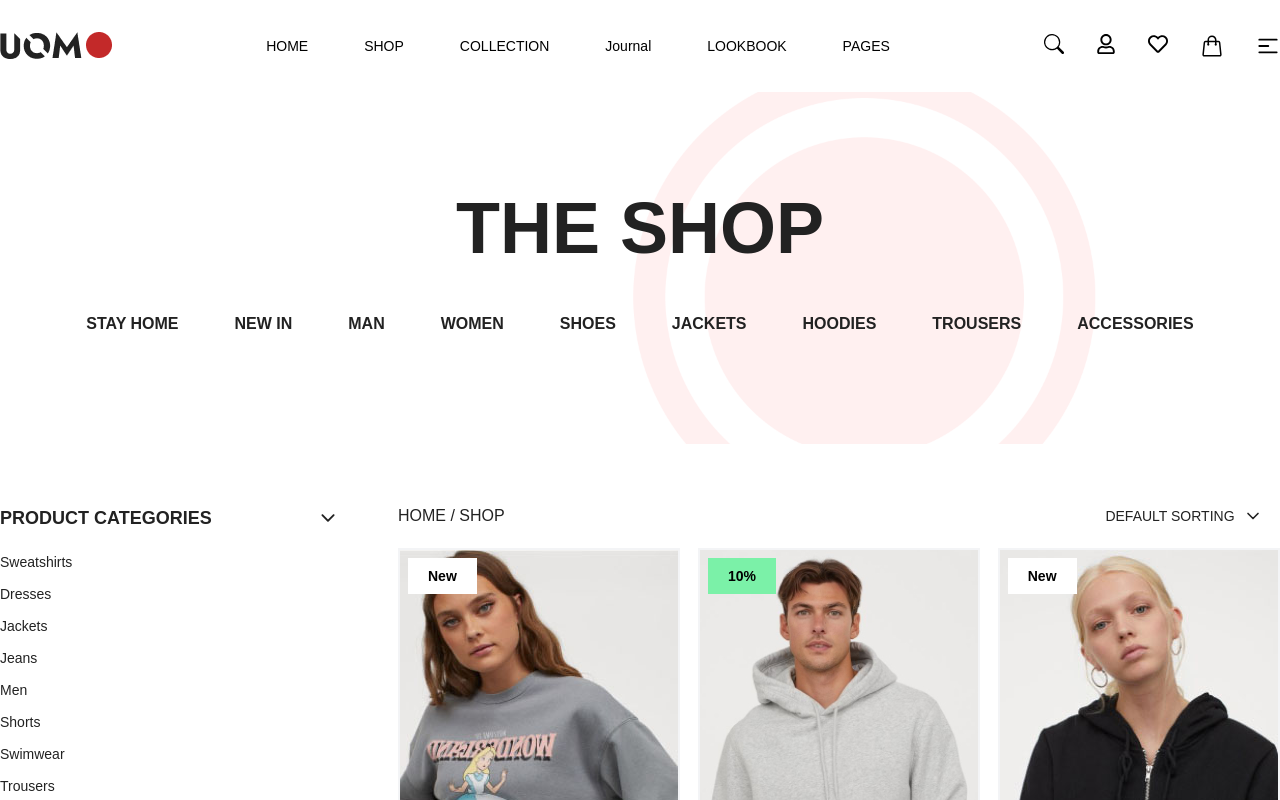
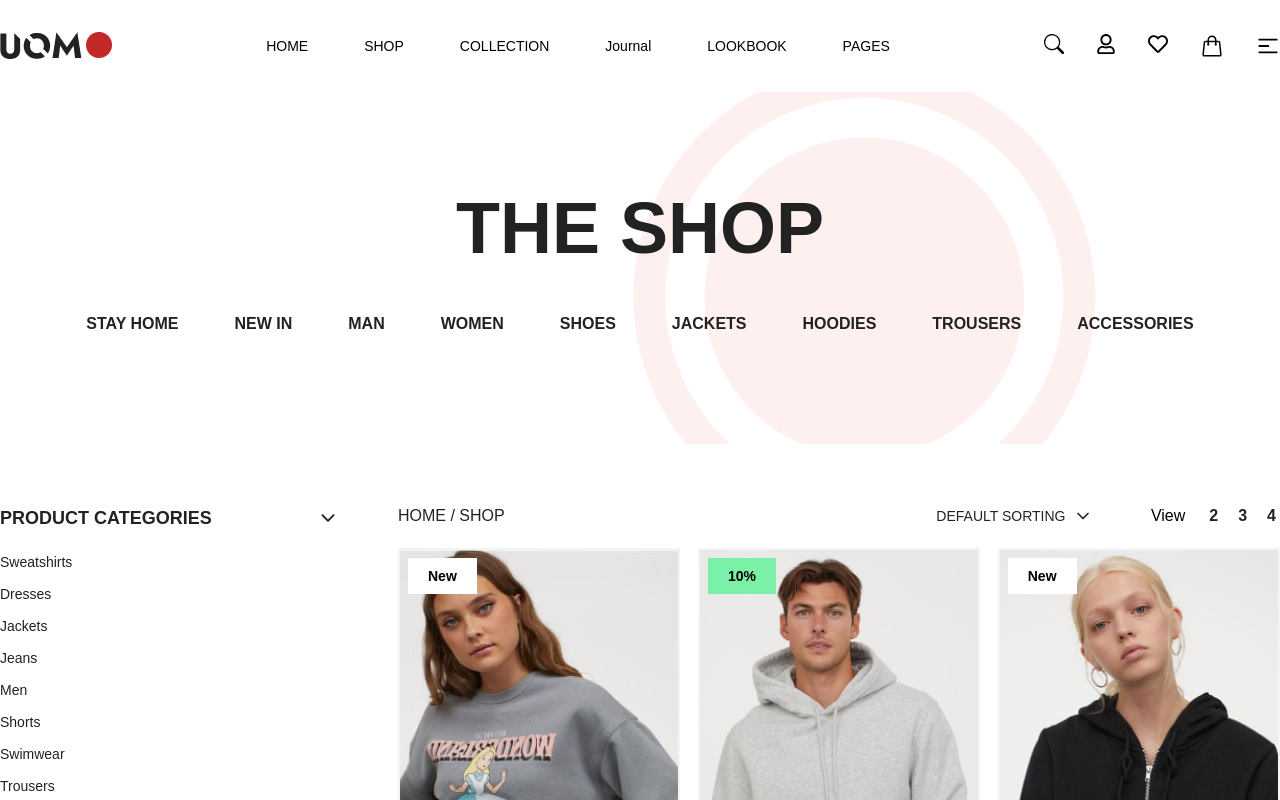
Before and after one commit to twahidulislamdev/uomo, a React (Vite) app: page /shop in a window 1280 px wide. Shown: the top 800 px of the page. Built offline with nearby package versions, Linux system fonts and the light colour scheme.

Commit message:
refactor Product and ShopProducts components for improved layout and structure

```diff
--- a/src/components/layouts/ShopProducts.jsx
+++ b/src/components/layouts/ShopProducts.jsx
@@ -38,7 +38,6 @@ const ShopProducts = () => {
               {/* Brand Section start  */}
               <ShopProductBrand />
               {/* Brand Section End  */}
-
             </div>
             {/* Product Card Section start */}
             <div className="w-[70%]">
@@ -46,7 +45,32 @@ const ShopProducts = () => {
                 <h6 className="text-base font-medium text-mainColor">
                   HOME / SHOP
                 </h6>
-                <DefaultSorting />
+                <div className="flex gap-x-10">
+                  <DefaultSorting />
+                  <div className={"flex"}>
+                    <h5 className="text-base mr-5 text-menuColor">View</h5>
+                    <ul className="flex gap-x-3">
+                      {/* First View start  */}
+                      <li className="text-base font-semibold uppercase text-mainColor relative list-none  cursor-pointer px-1 group hover:text-black hover:cursor-pointer hover:translate-x-0 transition-all ease-in-out">
+                        2
+                        <span className="absolute left-0 bottom-0  h-0.5 bg-black transform w-0 group-hover:w-full group-hover:left-0 group-hover:translate-x-0 transition-all duration-300 ease-in-out"></span>
+                      </li>
+                      {/* First View End  */}
+                      {/* Second View start  */}
+                      <li className="text-base font-semibold uppercase text-mainColor relative list-none  cursor-pointer px-1 group hover:text-black hover:cursor-pointer hover:translate-x-0 transition-all ease-in-out">
+                        3
+                        <span className="absolute left-0 bottom-0  h-0.5 bg-black transform w-0 group-hover:w-full group-hover:left-0 group-hover:translate-x-0 transition-all duration-300 ease-in-out"></span>
+                      </li>
+                      {/* Second View End  */}
+                      {/* Third View start  */}
+                      <li className="text-base font-semibold uppercase text-mainColor relative list-none  cursor-pointer px-1 group hover:text-black hover:cursor-pointer hover:translate-x-0 transition-all ease-in-out">
+                        4
+                        <span className="absolute left-0 bottom-0  h-0.5 bg-black transform w-0 group-hover:w-full group-hover:left-0 group-hover:translate-x-0 transition-all duration-300 ease-in-out"></span>
+                      </li>
+                      {/* Third View End  */}
+                    </ul>
+                  </div>
+                </div>
               </Flex>
               {/* Product Part Start  */}
               <div className="mt-5">
```
Also changed, not shown: src/components/Product.jsx (+8 -2 lines).
